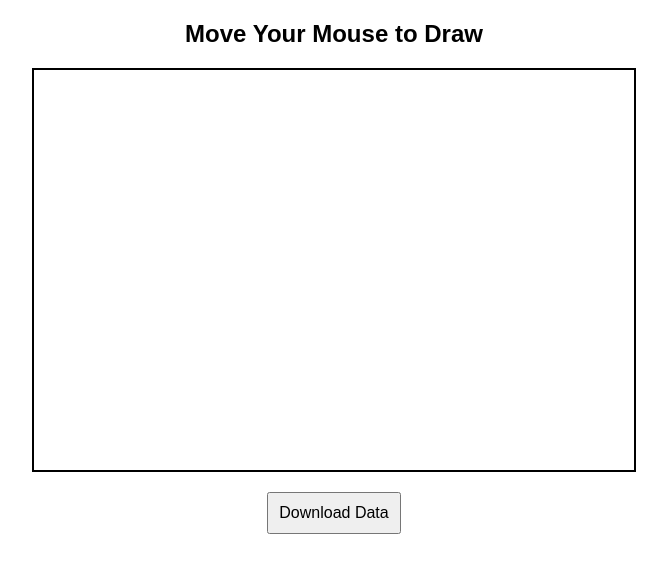
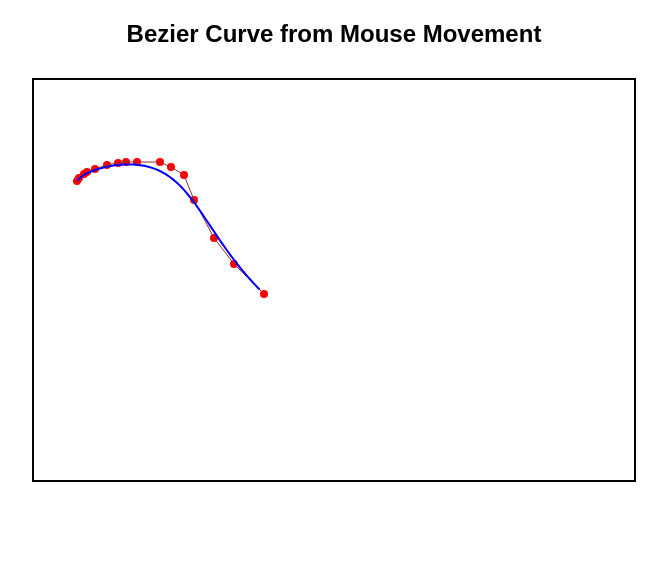
Before and after one commit to aueskinj/alx-higher_level_programming, a plain HTML site: page bezier Curves/index.html in a window 1280 px wide. Shown: the whole page, without its empty margins (306-973 px from the left). Drawn offline with Linux system fonts and the light colour scheme.

Commit message:
working bazier curve implementation,next version to  add a functinoality that allows users to upload a json file with the mouse movement for the desired curve.

```diff
--- a/bezier Curves/index.html
+++ b/bezier Curves/index.html
@@ -3,79 +3,86 @@
 <head>
     <meta charset="UTF-8">
     <meta name="viewport" content="width=device-width, initial-scale=1.0">
-    <title>Mouse Movement Capture</title>
+    <title>Bezier Curve from Mouse Data</title>
     <style>
-        body {
-            text-align: center;
-            font-family: Arial, sans-serif;
-        }
-        canvas {
-            border: 2px solid black;
-            display: block;
-            margin: 10px auto;
-        }
-        button {
-            padding: 10px;
-            margin-top: 10px;
-            font-size: 16px;
-            cursor: pointer;
-        }
+        body { text-align: center; font-family: Arial, sans-serif; }
+        canvas { border: 2px solid black; margin-top: 10px; }
+        button { padding: 10px; margin-top: 10px; font-size: 16px; cursor: pointer; }
     </style>
 </head>
 <body>
 
-    <h2>Move Your Mouse to Draw</h2>
+    <h2>Bezier Curve from Mouse Movement</h2>
     <canvas id="canvas" width="600" height="400"></canvas>
-    <button id="download">Download Data</button>
 
     <script>
+        // Canvas setup
         const canvas = document.getElementById('canvas');
         const ctx = canvas.getContext('2d');
-        const downloadBtn = document.getElementById("download");
 
-        let isDrawing = false;
-        let mouseData = [];  // Stores mouse movement (x, y, timestamp)
+        // Load mouse movement data (Replace with actual file load logic)
+        const mouseData = [
+            {"x": 43, "y": 101}, {"x": 45, "y": 98}, {"x": 50, "y": 94}, {"x": 53, "y": 92},
+            {"x": 61, "y": 89}, {"x": 73, "y": 85}, {"x": 84, "y": 83}, {"x": 92, "y": 82},
+            {"x": 103, "y": 82}, {"x": 126, "y": 82}, {"x": 137, "y": 87}, {"x": 150, "y": 95},
+            {"x": 160, "y": 120}, {"x": 180, "y": 158}, {"x": 200, "y": 184}, {"x": 230, "y": 214}
+        ]; // Sampled points from JSON file
 
-        // Start capturing when mouse is pressed
-        canvas.addEventListener("mousedown", (event) => {
-            isDrawing = true;
-            ctx.beginPath(); // Start new path for drawing
-        });
+        // De Casteljau’s Algorithm for Bezier curve computation
+        function deCasteljau(points, t) {
+            while (points.length > 1) {
+                let newPoints = [];
+                for (let i = 0; i < points.length - 1; i++) {
+                    let x = (1 - t) * points[i].x + t * points[i + 1].x;
+                    let y = (1 - t) * points[i].y + t * points[i + 1].y;
+                    newPoints.push({ x, y });
+                }
+                points = newPoints;
+            }
+            return points[0]; // Final single computed point on the curve
+        }
 
-        // Capture mouse movement
-        canvas.addEventListener("mousemove", (event) => {
-            if (!isDrawing) return;
+        // Draw Bezier curve
+        function drawBezierCurve(points) {
+            ctx.clearRect(0, 0, canvas.width, canvas.height);
 
-            let x = event.offsetX;
-            let y = event.offsetY;
-            let timestamp = Date.now();
+            // Draw control points
+            ctx.fillStyle = "red";
+            points.forEach(p => {
+                ctx.beginPath();
+                ctx.arc(p.x, p.y, 4, 0, Math.PI * 2);
+                ctx.fill();
+            });
 
-            // Save data
-            mouseData.push({ x, y, timestamp });
+            // Draw connecting control polygon
+            ctx.strokeStyle = "brown";
+            ctx.lineWidth = 1;
+            ctx.beginPath();
+            ctx.moveTo(points[0].x, points[0].y);
+            for (let i = 1; i < points.length; i++) {
+                ctx.lineTo(points[i].x, points[i].y);
+            }
+            ctx.stroke();
 
-            // Draw line
-            ctx.lineTo(x, y);
+            // Draw Bezier curve using De Casteljau’s algorithm
+            ctx.strokeStyle = "blue";
+            ctx.lineWidth = 2;
+            ctx.beginPath();
+
+            for (let t = 0; t <= 1; t += 0.01) {
+                let point = deCasteljau([...points], t);
+                if (t === 0) {
+                    ctx.moveTo(point.x, point.y);
+                } else {
+                    ctx.lineTo(point.x, point.y);
+                }
+            }
+
             ctx.stroke();
-        });
+        }
 
-        // Stop capturing when mouse is released
-        canvas.addEventListener("mouseup", () => {
-            isDrawing = false;
-        });
-
-        // Stop capturing if mouse leaves the canvas
-        canvas.addEventListener("mouseleave", () => {
-            isDrawing = false;
-        });
-
-        // Download saved mouse movement data as JSON
-        downloadBtn.addEventListener("click", () => {
-            const blob = new Blob([JSON.stringify(mouseData, null, 2)], { type: "application/json" });
-            const link = document.createElement("a");
-            link.href = URL.createObjectURL(blob);
-            link.download = "mouse_data.json";
-            link.click();
-        });
+        // Render the Bezier curve
+        drawBezierCurve(mouseData);
     </script>
 
 </body>
```
